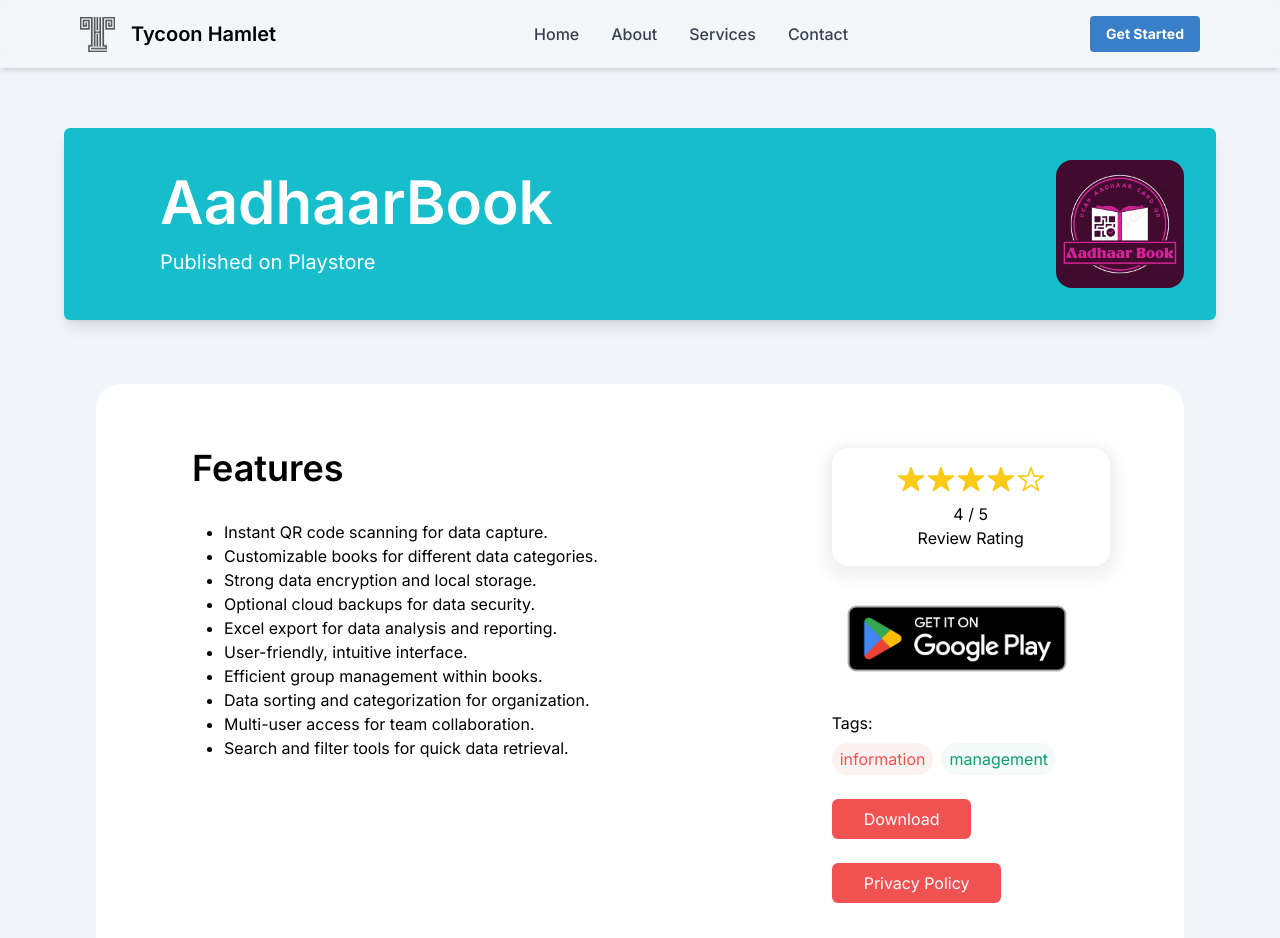
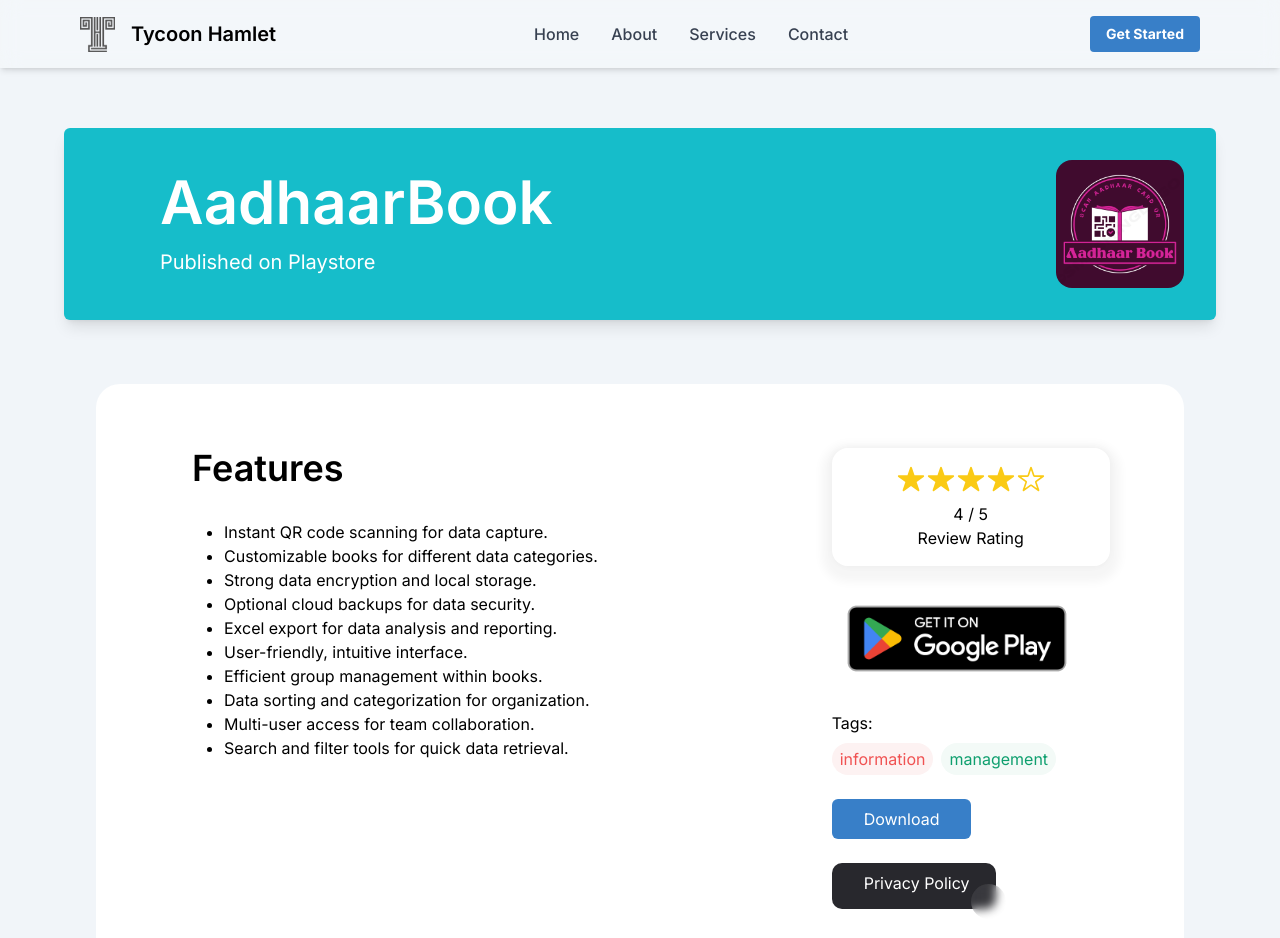
Before and after one commit to Manas610/th-new, a Next.js app: page /apps/AadhaarBook in a window 1280 px wide. Shown: the top 938 px of the page. Built offline with nearby package versions, Linux system fonts and the light colour scheme.

Commit message:
privacy policy button

```diff
--- a/src/app/apps/[appname]/page.jsx
+++ b/src/app/apps/[appname]/page.jsx
@@ -1,3 +1,4 @@
+import "@/css/button.css"
 import { redirect } from "next/navigation"
 import Link from "next/link"
 import Rating from "../components/Rating"
@@ -65,12 +66,12 @@
 
                 <div className="block">
                     <a href="https://github.com/Manas610/test-apk/raw/main/aadhaarBook.apk" download>
-                        <button type="button" className="text-white rounded-md bg-red-500 inline-block py-2 px-8">Download</button>
+                        <button type="button" className="text-white rounded-md bg-blue-dark inline-block py-2 px-8">Download</button>
                     </a>
                 </div>
                     <div className="block">
                         <Link href={url}>
-                            <div className="text-white rounded-md bg-red-500 inline-block py-2 px-8">Privacy Policy</div>
+                            <div className="text-white rounded-md button-pp inline-block py-2 px-8">Privacy Policy</div>
                         </Link>
                     </div>
             </div>
@@ -88,7 +89,7 @@
                 <div className="my-4 mb-8">Lorem ipsum dolor sit amet consectetur adipisicing elit. Sapiente, doloribus.</div>
                 <form className="flex flex-row space-x-8 md:gap-8 sm:gap-4 gap-1">
                     <input className="rounded-lg border-black border sm:w-80 md:w-96 w-auto" placeholder=" Your Email" />
-                    <button className="bg-red-500 px-8 py-2 rounded-full text-white">Join</button>
+                    <button className="bg-blue-dark px-8 py-2 rounded-full text-white">Join</button>
                 </form>
             </div>
         </div>
--- a/src/app/logos/components/HeroSection.jsx
+++ b/src/app/logos/components/HeroSection.jsx
@@ -34,7 +34,6 @@
                         className="heroSectionPic"
                         src={image1}
                         alt="Hero 1"
-                        layout="fixed"
                         width={140}
                         height={200}
                     />
@@ -51,7 +50,6 @@
                         className="heroSectionPic"
                         src={image2}
                         alt="Hero 2"
-                        layout="fixed"
                         width={300}
                         height={200}
                     />
--- a/src/css/button.css
+++ b/src/css/button.css
@@ -31,3 +31,71 @@
 .active{
   color: #387fc8;
 }
+
+
+.button-pp {
+  all: unset;
+  width: 100px;
+  height: 30px;
+  font-size: 16px;
+  background: transparent;
+  border: none;
+  position: relative;
+  color: #f0f0f0;
+  cursor: pointer;
+  z-index: 1;
+  padding: 10px 20px;
+  display: flex;
+  align-items: center;
+  justify-content: center;
+  white-space: nowrap;
+  user-select: none;
+  -webkit-user-select: none;
+  touch-action: manipulation;
+}
+
+.button-pp::after,
+.button-pp::before {
+  content: '';
+  position: absolute;
+  bottom: 0;
+  right: 0;
+  z-index: -99999;
+  transition: all .4s;
+}
+
+.button-pp::before {
+  transform: translate(0%, 0%);
+  width: 100%;
+  height: 100%;
+  background: #28282d;
+  border-radius: 10px;
+}
+
+.button-pp::after {
+  transform: translate(10px, 10px);
+  width: 35px;
+  height: 35px;
+  background: #ffffff15;
+  backdrop-filter: blur(5px);
+  -webkit-backdrop-filter: blur(5px);
+  border-radius: 50px;
+}
+
+.button-pp:hover::before {
+  transform: translate(5%, 20%);
+  width: 110%;
+  height: 110%;
+}
+
+.button-pp:hover::after {
+  border-radius: 10px;
+  transform: translate(0, 0);
+  width: 100%;
+  height: 100%;
+}
+
+.button-pp:active::after {
+  transition: 0s;
+  transform: translate(0,5%);
+}
```
Lines whose indentation alone changed are shown as unchanged.
